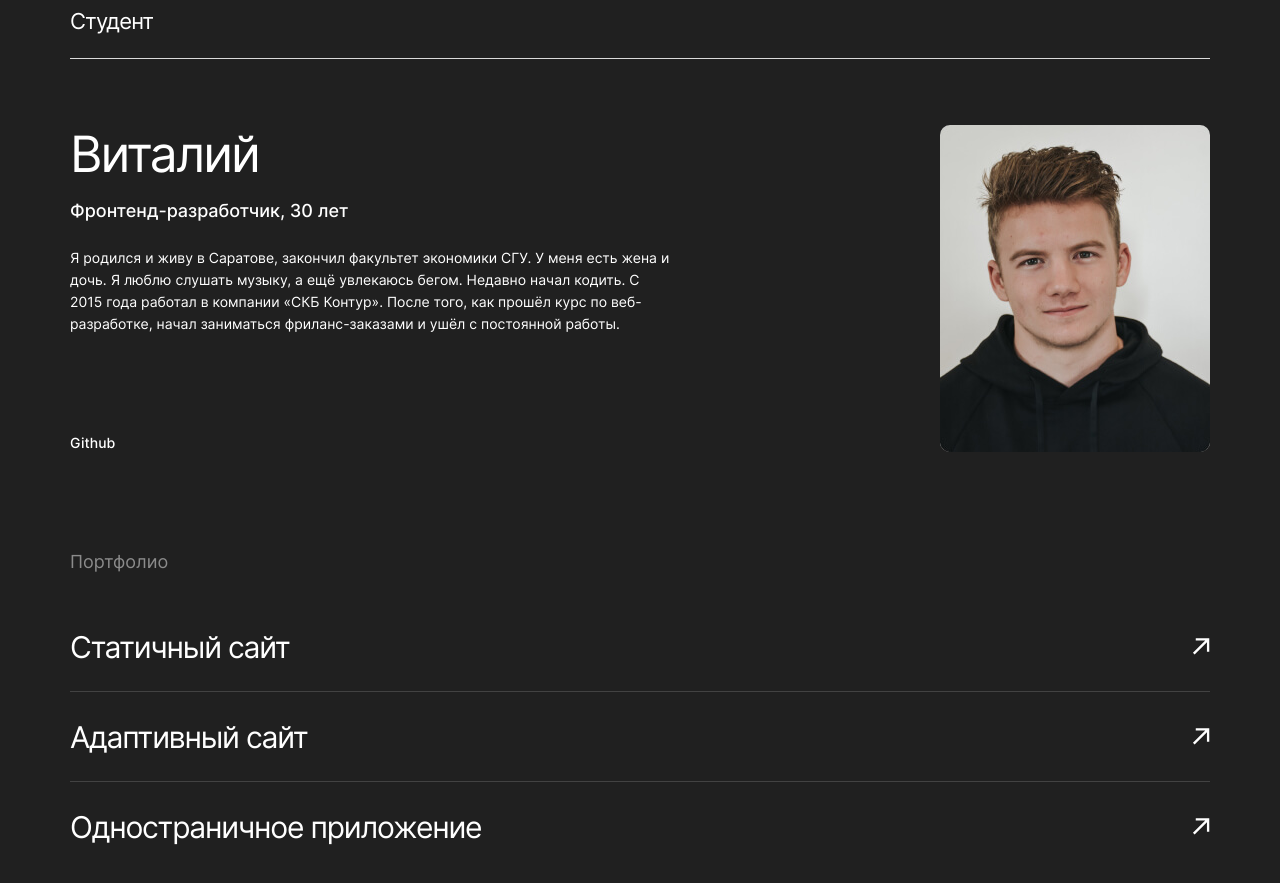
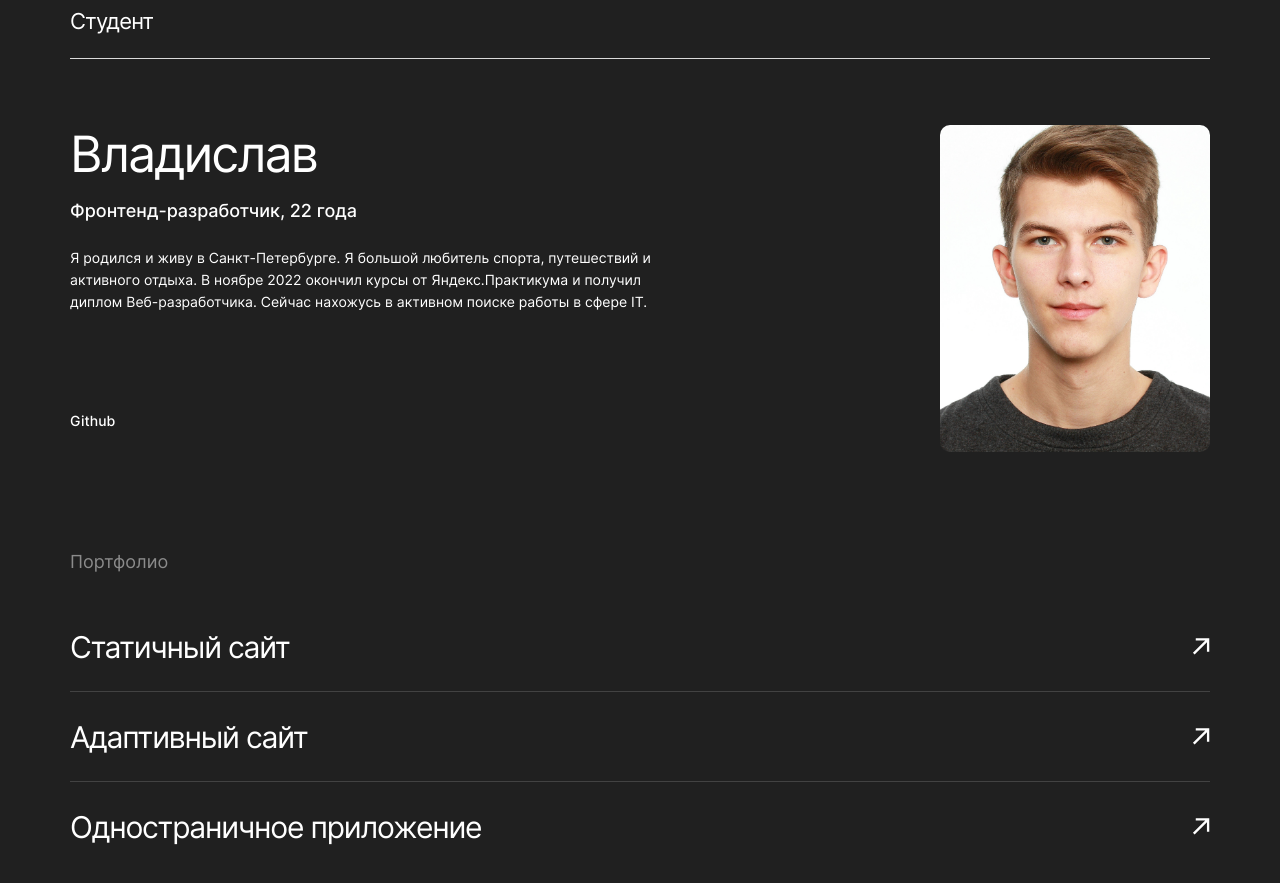
Before and after one commit to vladosrus/movies-explorer-frontend, a React (Create React App) app: page / in a window 1280 px wide. Shown: the part 1920-2803 px from the top of the page. Built offline with nearby package versions, Linux system fonts and the light colour scheme.

Commit message:
feat: добавить информацию о себе

```diff
--- a/src/components/AboutMe/AboutMe.css
+++ b/src/components/AboutMe/AboutMe.css
@@ -55,6 +55,7 @@
   border-radius: 10px;
   min-width: 270px;
   max-height: 327px;
+  object-fit: cover;
 }
 
 @media (max-width: 1240px) {
--- a/src/components/AboutMe/AboutMe.js
+++ b/src/components/AboutMe/AboutMe.js
@@ -3,19 +3,46 @@ import studentImg from "../../images/about-me__img.jpg";
 import TabTitle from "../TabTitle/TabTitle";
 
 export default function AboutMe() {
+  const yearsOld = new Date().getFullYear() - 2000;
+  const returnNumberInArray = (num) =>
+    num > 19 ? returnNumberInArray(num - 10) : num > 9 ? num - 10 : num;
+  const years = [
+    "лет",
+    "год",
+    "года",
+    "года",
+    "года",
+    "лет",
+    "лет",
+    "лет",
+    "лет",
+    "лет",
+    "лет",
+    "лет",
+    "лет",
+    "лет",
+    "лет",
+    "лет",
+    "лет",
+    "лет",
+    "лет",
+  ];
+
   return (
     <section className="about-me" id="about-me">
       <TabTitle text={"Студент"} />
       <div className="about-me__container">
         <div className="about-me__text-container">
-          <h2 className="about-me__name">Виталий</h2>
-          <p className="about-me__profession">Фронтенд-разработчик, 30 лет</p>
+          <h2 className="about-me__name">Владислав</h2>
+          <p className="about-me__profession">
+            Фронтенд-разработчик, {yearsOld}{" "}
+            {years[returnNumberInArray(yearsOld)]}
+          </p>
           <p className="about-me__description">
-            Я родился и живу в Саратове, закончил факультет экономики СГУ. У
-            меня есть жена и дочь. Я люблю слушать музыку, а ещё увлекаюсь
-            бегом. Недавно начал кодить. С 2015 года работал в компании «СКБ
-            Контур». После того, как прошёл курс по веб-разработке, начал
-            заниматься фриланс-заказами и ушёл с постоянной работы.
+            Я родился и живу в Санкт-Петербурге. Я большой любитель спорта,
+            путешествий и активного отдыха. В ноябре 2022 окончил курсы от
+            Яндекс.Практикума и получил диплом Веб-разработчика. Сейчас нахожусь
+            в активном поиске работы в сфере IT.
           </p>
           <a
             href="https://github.com/vladosrus"
```
Also changed, not shown: src/images/about-me__img.jpg.
